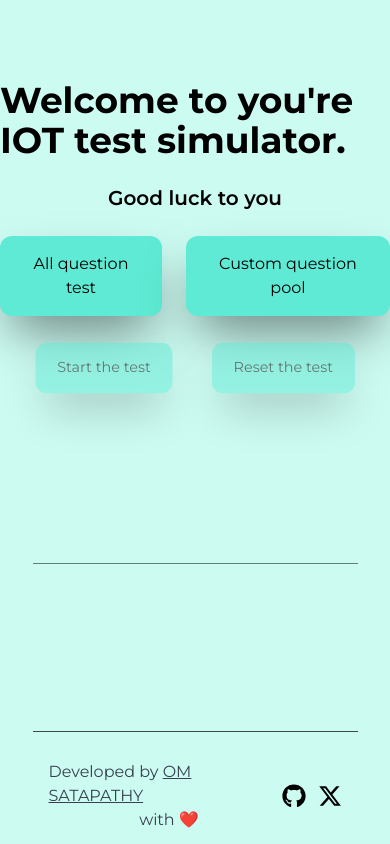
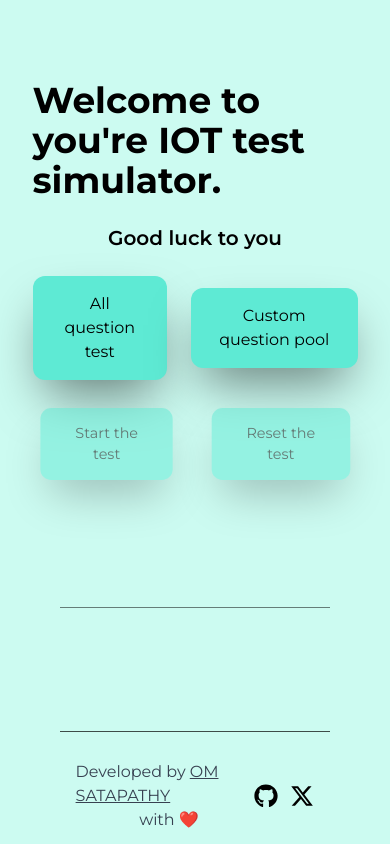
Before and after one commit to decoded-satapathy/nptel-test-practice, a React (Vite) app: page / in a window 390 px wide. Built offline with nearby package versions, Linux system fonts and the light colour scheme.

Commit message:
changed for mobile phones

```diff
--- a/src/App.tsx
+++ b/src/App.tsx
@@ -55,7 +55,7 @@ function App() {
   }, [selectedValue])
 
   return (
-    <div className=" min-h-screen h-auto  w-full flex flex-col justify-between items-center font-montserrat gap-y-6 pt-20">
+    <div className=" min-h-screen h-auto  w-10/12 flex flex-col justify-between items-center font-montserrat gap-y-6 pt-20">
       <div className="flex flex-col justify-center items-center gap-y-6 pb-10">
         <h3 className="text-4xl font-bold">Welcome to you're IOT test simulator.</h3>
         <h4 className="text-xl font-semibold">Good luck to you</h4>
--- a/src/main.tsx
+++ b/src/main.tsx
@@ -5,7 +5,7 @@ import App from './App.tsx'
 
 createRoot(document.getElementById('root')!).render(
   <StrictMode>
-    <div className="bg-teal-100 min-h-screen h-auto  w-auto">
+    <div className="bg-teal-100 min-h-screen h-auto  w-auto flex justify-center">
       <App />
     </div>
   </StrictMode>,
```
